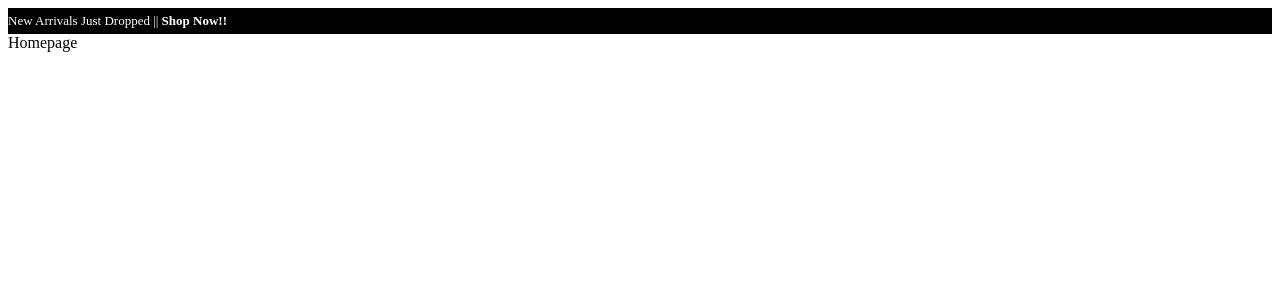
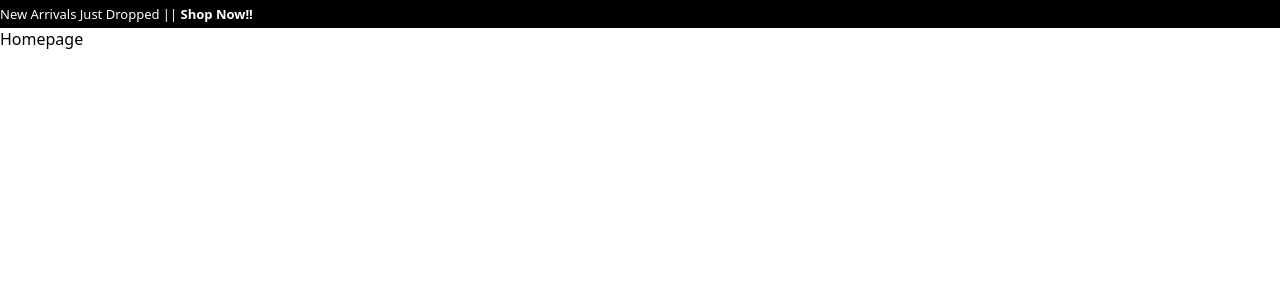
Before and after one commit to Alenia24/sosa, a React (Vite) app in the folder client/: page / in a window 1280 px wide. Shown: the top 300 px of the page. Built offline with nearby package versions, Linux system fonts and the light colour scheme.

Commit message:
Reset css

```diff
--- a/client/src/index.css
+++ b/client/src/index.css
@@ -66,3 +66,18 @@ button:focus-visible {
     background-color: #f9f9f9;
   }
 } */
+ :root {
+  font-family: system-ui, Avenir, Helvetica, Arial, sans-serif;
+
+  color-scheme: light dark;
+
+  font-synthesis: none;
+  text-rendering: optimizeLegibility;
+  -webkit-font-smoothing: antialiased;
+  -moz-osx-font-smoothing: grayscale;
+}
+
+html, body {
+  margin: 0;
+  padding: 0;
+}
```
